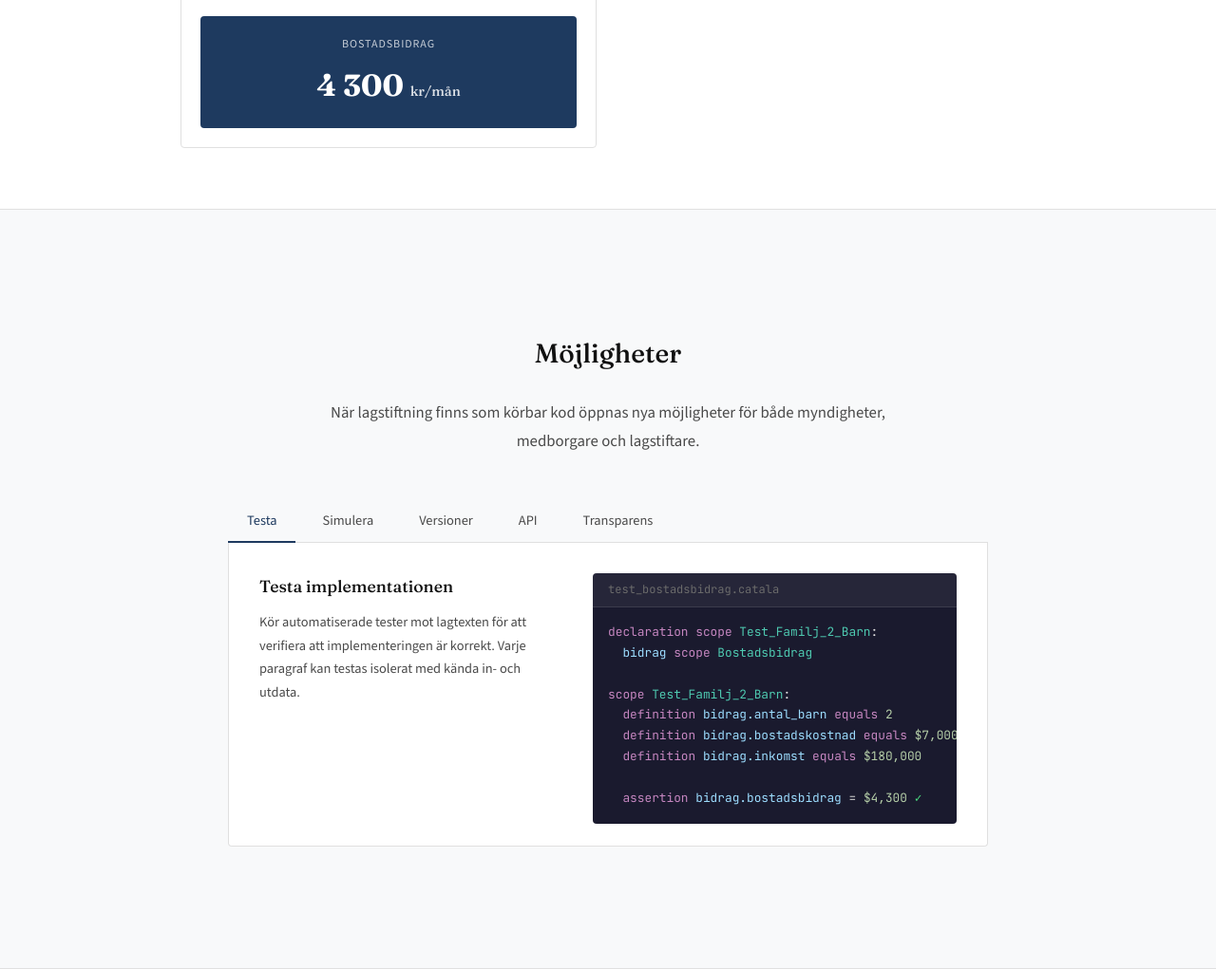
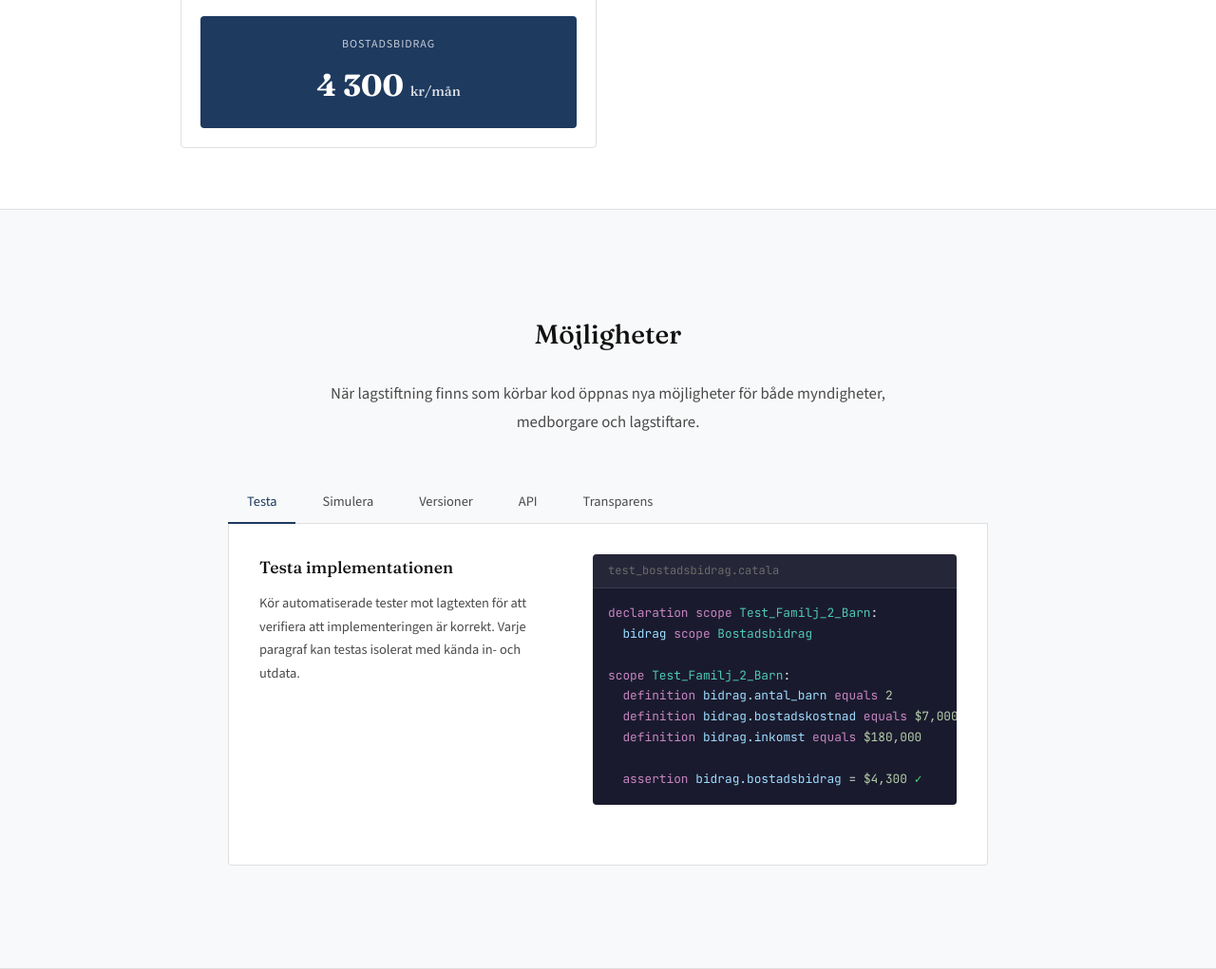
Before and after one commit to josaatt/www.juridik.lol, a plain HTML site: page rac/index.html in a window 1280 px wide. Shown: the part 6604-7625 px from the top of the page at 95% size. Drawn offline with nearby package versions, Linux system fonts and the light colour scheme.

Commit message:
Möjligheter: öka höjd till 360px

```diff
--- a/rac/index.html
+++ b/rac/index.html
@@ -1435,7 +1435,7 @@
       border: 1px solid var(--border-light);
       border-top: none;
       border-radius: 0 0 var(--radius-md) var(--radius-md);
-      height: 320px;
+      height: 360px;
       overflow: hidden;
     }
 
```
